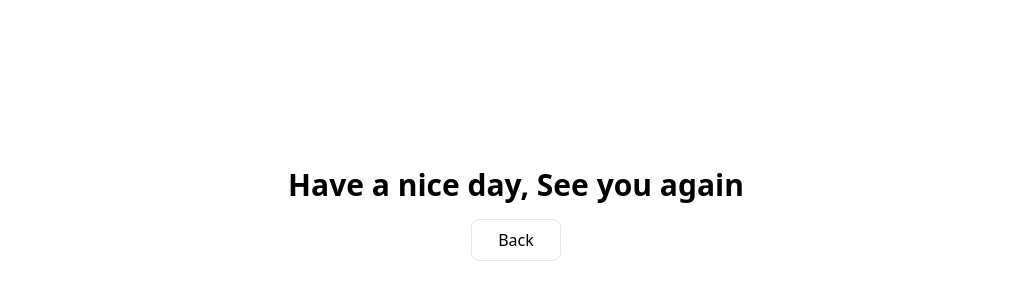
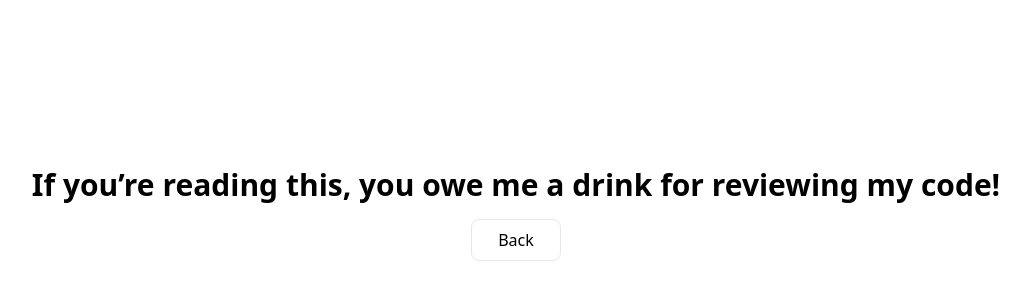
Before and after one commit to AnwarMestycer/emailProject, a React (Create React App) app: page /login in a window 1280 px wide. Shown: the part 186-486 px from the top of the page, without its empty margins (124-1154 px from the left). Built offline with nearby package versions, Linux system fonts and the light colour scheme.

Commit message:
update message

```diff
--- a/src/components/login.tsx
+++ b/src/components/login.tsx
@@ -6,7 +6,7 @@ const Login = () => {
     return (
         <div className="h-screen flex justify-center items-center">
         <div className="flex flex-col items-center justify-center gap-4">
-            <h1 className="font-bold text-3xl">Have a nice day, See you again</h1>
+            <h1 className="font-bold text-3xl">If you’re reading this, you owe me a drink for reviewing my code!</h1>
             <Link to="/">
             <button className="border rounded-lg p-2 w-[90px] hover:bg-blue-400">Back</button>
             </Link>
```
